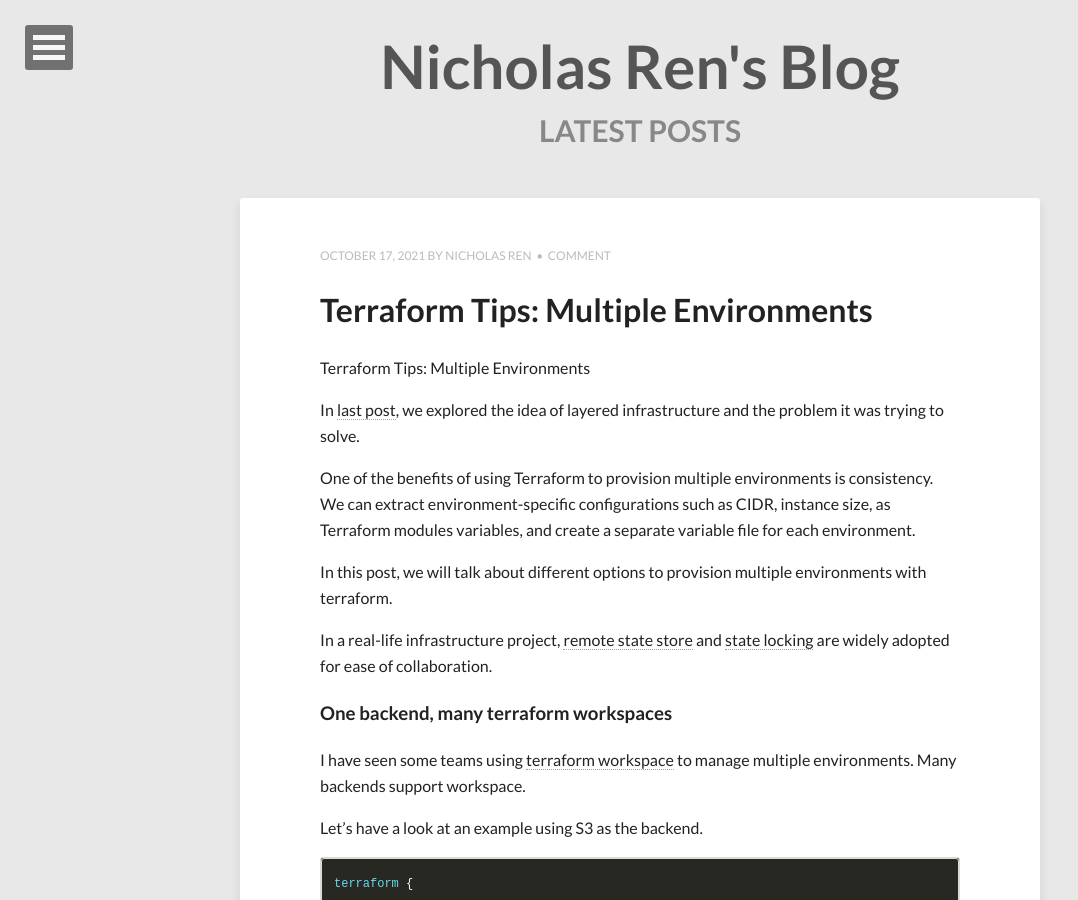
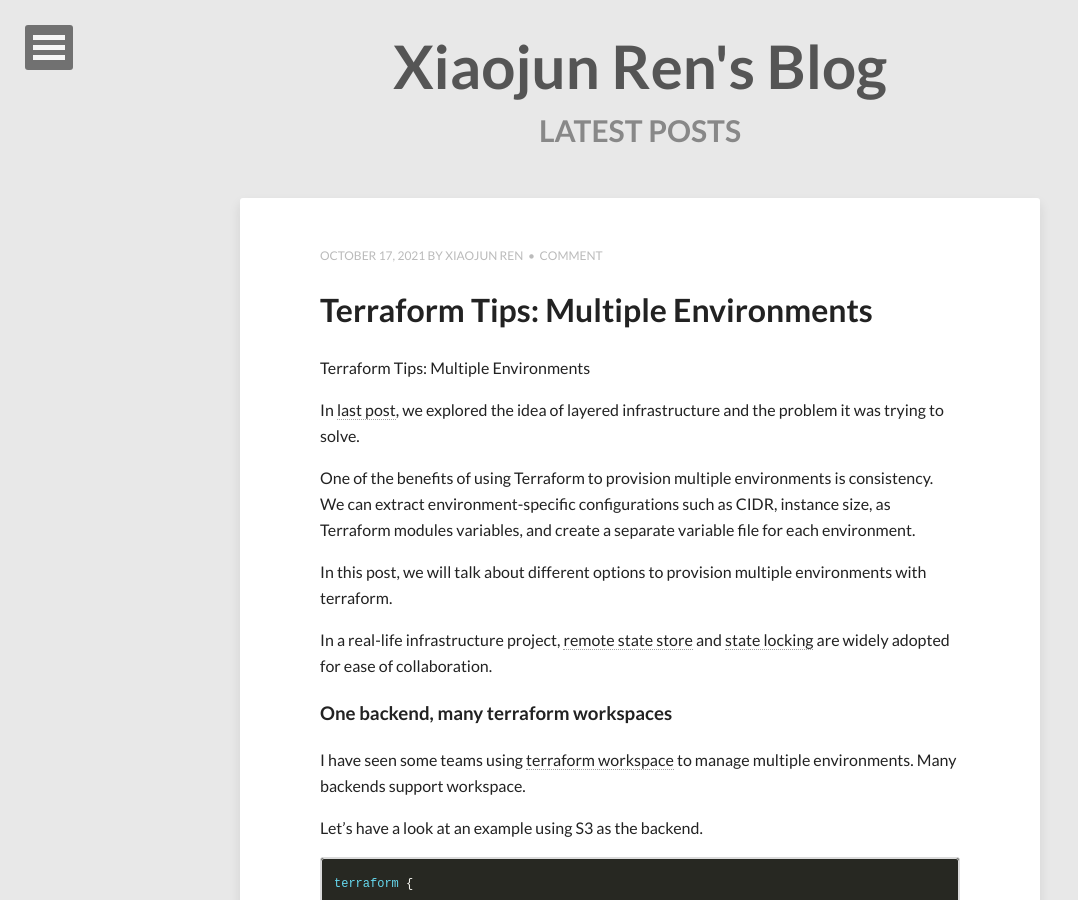
Before and after one commit to nicholasren/nicholasren.github.io, a Jekyll site: the page built from index.html, in a window 1280 px wide and 900 px high. Shown: the whole window, without its empty margins (0-1078 px from the left). Built offline with Jekyll 4.4.1, drawn with Linux system fonts in a browser that asks for light colours; nearby versions of some CDN libraries; the list of posts is cut into pages by our own code; some of the changed text lies outside the part shown.

Commit message:
Update my name

```diff
--- a/_config.yml
+++ b/_config.yml
@@ -1,10 +1,10 @@
-title: Nicholas Ren's Blog
+title: Xiaojun Ren's Blog
 description: happy coding
 disqus_shortname: nicholasrensblog
 url: https://nicholas.ren
 
 owner:
-  name: Nicholas Ren
+  name: Xiaojun Ren
   avatar: avatar.png
   email: nicholas.x.ren@gmail.com
   twitter: '@nicholasren'
```
